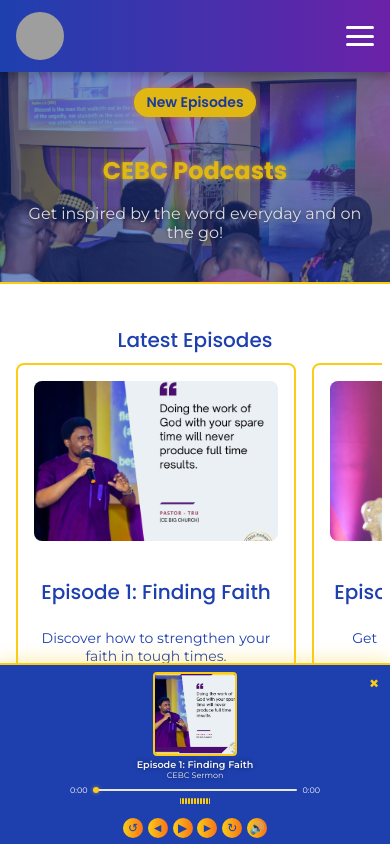
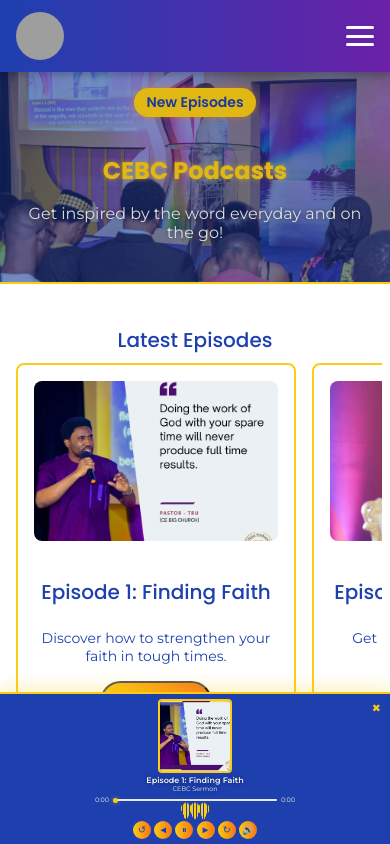
Before and after one commit to sophrone/cebigchurch, a Next.js app: page /podcast in a window 390 px wide. Both pictures are taken after a click on the button "Listen Now". Shown: the top 844 px of the page. Built offline with nearby package versions, Linux system fonts and the light colour scheme; grey boxes are pictures that could not be loaded.

Commit message:
Fix waveform sync and design, improve mobile controls in AudioPlayer

```diff
--- a/app/components/AudioPlayer.module.css
+++ b/app/components/AudioPlayer.module.css
@@ -5,7 +5,7 @@
   width: 100%;
   background: #1e40af;
   border-top: 2px solid #facc15;
-  padding: 0.4rem; /* Reduced padding for mobile */
+  padding: 0.3rem; /* Further reduced for mobile */
   text-align: center;
   box-shadow: 0 -4px 16px rgba(250, 204, 21, 0.3);
   z-index: 1000;
@@ -14,7 +14,7 @@
   display: flex;
   flex-direction: column;
   align-items: center;
-  gap: 0.3rem; /* Reduced gap for mobile */
+  gap: 0.2rem; /* Further reduced */
 }
 
 @media (min-width: 640px) {
@@ -28,12 +28,12 @@
 
 .closeButton {
   position: absolute;
-  top: 0.3rem;
-  right: 0.3rem;
+  top: 0.2rem;
+  right: 0.2rem;
   background: none;
   border: none;
   color: #facc15;
-  font-size: 1rem; /* Reduced for mobile */
+  font-size: 0.9rem; /* Further reduced */
   font-weight: 700;
   cursor: pointer;
   transition: transform 0.3s ease;
@@ -57,9 +57,9 @@
   display: flex;
   flex-direction: column;
   align-items: center;
-  gap: 0.3rem;
+  gap: 0.2rem;
   width: 100%;
-  max-width: 500px; /* Reduced width for better mobile fit */
+  max-width: 450px; /* Further reduced for mobile */
 }
 
 @media (min-width: 640px) {
@@ -76,7 +76,7 @@
   display: flex;
   flex-direction: column;
   align-items: center;
-  gap: 0.2rem; /* Reduced gap */
+  gap: 0.15rem;
 }
 
 @media (min-width: 640px) {
@@ -87,8 +87,8 @@
 }
 
 .artImage {
-  width: 80px; /* Reduced for mobile */
-  height: 80px;
+  width: 70px; /* Further reduced */
+  height: 70px;
   border: 2px solid #facc15;
   border-radius: 4px;
   object-fit: cover;
@@ -114,7 +114,7 @@
 
 .title {
   font-family: var(--font-montserrat), sans-serif;
-  font-size: 0.6rem; /* Reduced for mobile */
+  font-size: 0.5rem; /* Further reduced */
   font-weight: 600;
   color: #f3f4f6;
   text-shadow: 0 0 4px rgba(0, 0, 0, 0.5);
@@ -123,7 +123,7 @@
 
 .singer {
   font-family: var(--font-montserrat), sans-serif;
-  font-size: 0.5rem; /* Reduced for mobile */
+  font-size: 0.4rem; /* Further reduced */
   font-weight: 400;
   color: #f3f4f6;
   text-shadow: 0 0 4px rgba(0, 0, 0, 0.5);
@@ -143,9 +143,9 @@
   display: flex;
   flex-direction: column;
   align-items: center;
-  gap: 0.2rem; /* Reduced gap */
+  gap: 0.15rem;
   width: 100%;
-  max-width: 250px; /* Reduced for mobile */
+  max-width: 200px; /* Further reduced */
 }
 
 @media (min-width: 640px) {
@@ -158,15 +158,15 @@
 .progressContainer {
   display: flex;
   align-items: center;
-  gap: 0.2rem;
+  gap: 0.15rem;
   width: 100%;
 }
 
 .time {
   font-family: var(--font-montserrat), sans-serif;
-  font-size: 0.5rem; /* Reduced for mobile */
+  font-size: 0.4rem; /* Further reduced */
   color: #f3f4f6;
-  min-width: 15px; /* Reduced for mobile */
+  min-width: 12px; /* Further reduced */
   text-align: center;
 }
 
@@ -179,7 +179,7 @@
 
 .progressBar {
   flex: 1;
-  height: 2px; /* Reduced for mobile */
+  height: 2px;
   background: #e5e7eb;
   border-radius: 1px;
   cursor: pointer;
@@ -189,16 +189,16 @@
 
 .progressBar::-webkit-slider-thumb {
   appearance: none;
-  width: 6px; /* Reduced for mobile */
-  height: 6px;
+  width: 5px; /* Further reduced */
+  height: 5px;
   background: #facc15;
   border-radius: 50%;
   box-shadow: 0 0 4px rgba(250, 204, 21, 0.5);
 }
 
 .progressBar::-moz-range-thumb {
-  width: 6px;
-  height: 6px;
+  width: 5px;
+  height: 5px;
   background: #facc15;
   border-radius: 50%;
   box-shadow: 0 0 4px rgba(250, 204, 21, 0.5);
@@ -221,103 +221,44 @@
 .waveform {
   display: flex;
   justify-content: center;
-  gap: 0.5px;
-  height: 10px; /* Reduced for mobile */
+  gap: 0.4px; /* Adjusted for better spacing */
+  height: 8px; /* Further reduced */
 }
 
 @media (min-width: 640px) {
   .waveform {
     height: 20px;
+    gap: 0.5px;
   }
 }
 
 .wavePulse .waveBar {
-  animation: wavePulse 0.8s ease-in-out infinite alternate;
+  animation: wavePulse 0.6s ease-in-out infinite alternate; /* Faster cycle */
 }
 
 .waveBar {
   width: 1px;
   background: #facc15;
   border-radius: 0.5px;
-  height: 6px; /* Base height for mobile */
-  transform-origin: bottom; /* Pulse from bottom */
-}
-
-.waveBar:nth-child(1) {
-  animation-delay: 0.05s;
-}
-.waveBar:nth-child(2) {
-  animation-delay: 0.1s;
-}
-.waveBar:nth-child(3) {
-  animation-delay: 0.15s;
-}
-.waveBar:nth-child(4) {
-  animation-delay: 0.2s;
-}
-.waveBar:nth-child(5) {
-  animation-delay: 0.25s;
-}
-.waveBar:nth-child(6) {
-  animation-delay: 0.3s;
-}
-.waveBar:nth-child(7) {
-  animation-delay: 0.35s;
-}
-.waveBar:nth-child(8) {
-  animation-delay: 0.4s;
-}
-.waveBar:nth-child(9) {
-  animation-delay: 0.45s;
-}
-.waveBar:nth-child(10) {
-  animation-delay: 0.5s;
-}
-.waveBar:nth-child(11) {
-  animation-delay: 0.55s;
-}
-.waveBar:nth-child(12) {
-  animation-delay: 0.6s;
-}
-.waveBar:nth-child(13) {
-  animation-delay: 0.65s;
-}
-.waveBar:nth-child(14) {
-  animation-delay: 0.7s;
-}
-.waveBar:nth-child(15) {
-  animation-delay: 0.75s;
-}
-.waveBar:nth-child(16) {
-  animation-delay: 0.8s;
-}
-.waveBar:nth-child(17) {
-  animation-delay: 0.85s;
-}
-.waveBar:nth-child(18) {
-  animation-delay: 0.9s;
-}
-.waveBar:nth-child(19) {
-  animation-delay: 0.95s;
-}
-.waveBar:nth-child(20) {
-  animation-delay: 1s;
+  height: 4px; /* Base height */
+  transform-origin: bottom;
 }
 
 @media (min-width: 640px) {
   .waveBar {
     width: 1px;
-    height: 8px; /* Base height for desktop */
+    height: 6px;
   }
 }
 
 .controlButtons {
   display: flex;
   align-items: center;
-  gap: 0.3rem; /* Reduced gap for mobile */
-  margin-top: 0.3rem;
-  flex-wrap: wrap; /* Allow wrapping to fit volume button */
+  gap: 0.2rem; /* Further reduced */
+  margin-top: 0.2rem;
+  flex-wrap: wrap;
   justify-content: center;
+  max-width: 100%; /* Ensure full width usage */
 }
 
 @media (min-width: 640px) {
@@ -330,13 +271,13 @@
 
 .controlButton {
   font-family: var(--font-poppins), sans-serif;
-  font-size: 0.75rem; /* Reduced for mobile */
+  font-size: 0.6rem; /* Further reduced */
   color: #1e40af;
   background: linear-gradient(90deg, #facc15, #f97316);
   border: none;
   border-radius: 50%;
-  width: 20px; /* Reduced for mobile */
-  height: 20px;
+  width: 18px; /* Further reduced */
+  height: 18px;
   display: flex;
   justify-content: center;
   align-items: center;
@@ -357,27 +298,27 @@
 }
 
 .volumeBar {
-  height: 2px; /* Reduced for mobile */
+  height: 2px;
   background: #e5e7eb;
   border-radius: 1px;
   cursor: pointer;
   appearance: none;
   -webkit-appearance: none;
-  width: 60px; /* Reduced for mobile */
+  width: 50px; /* Further reduced */
 }
 
 .volumeBar::-webkit-slider-thumb {
   appearance: none;
-  width: 6px;
-  height: 6px;
+  width: 5px;
+  height: 5px;
   background: #facc15;
   border-radius: 50%;
   box-shadow: 0 0 4px rgba(250, 204, 21, 0.5);
 }
 
 .volumeBar::-moz-range-thumb {
-  width: 6px;
-  height: 6px;
+  width: 5px;
+  height: 5px;
   background: #facc15;
   border-radius: 50%;
   box-shadow: 0 0 4px rgba(250, 204, 21, 0.5);
@@ -416,9 +357,9 @@
 
 @keyframes wavePulse {
   0% {
-    transform: scaleY(0.5);
+    transform: scaleY(0.3);
   }
   100% {
-    transform: scaleY(1.5);
+    transform: scaleY(1.7);
   }
 }
--- a/app/components/AudioPlayer.tsx
+++ b/app/components/AudioPlayer.tsx
@@ -37,13 +37,16 @@ export default function AudioPlayer({ title, audioSrc, imageSrc, onCloseComplete
     audio.addEventListener("loadedmetadata", setAudioData);
     audio.addEventListener("timeupdate", setAudioTime);
 
-    if (isOpen) {
+    if (isOpen && !isPlaying) {
       audio.volume = volume;
-      audio.play().catch((error) => {
-        console.warn("Auto-play blocked by browser:", error);
-        setIsPlaying(false);
-      });
-    } else {
+      audio
+        .play()
+        .then(() => setIsPlaying(true))
+        .catch((error) => {
+          console.warn("Auto-play blocked by browser:", error);
+          setIsPlaying(false);
+        });
+    } else if (!isOpen) {
       audio.pause();
       setIsPlaying(false);
     }
@@ -61,10 +64,13 @@ export default function AudioPlayer({ title, audioSrc, imageSrc, onCloseComplete
     if (audio) {
       if (isPlaying) {
         audio.pause();
+        setIsPlaying(false);
       } else {
-        audio.play().catch((error) => console.error("Play failed:", error));
+        audio
+          .play()
+          .then(() => setIsPlaying(true))
+          .catch((error) => console.error("Play failed:", error));
       }
-      setIsPlaying(!isPlaying);
     }
   };
 
@@ -146,8 +152,8 @@ export default function AudioPlayer({ title, audioSrc, imageSrc, onCloseComplete
           <Image
             src={imageSrc}
             alt={title}
-            width={100}
-            height={100}
+            width={80}
+            height={80}
             className={styles.artImage}
             onError={(e) => {
               console.error(`Failed to load image: ${imageSrc}`);
@@ -174,7 +180,11 @@ export default function AudioPlayer({ title, audioSrc, imageSrc, onCloseComplete
           </div>
           <div className={`${styles.waveform} ${isPlaying ? styles.wavePulse : ""}`}>
             {[...Array(20)].map((_, i) => (
-              <div key={i} className={styles.waveBar} />
+              <div
+                key={i}
+                className={styles.waveBar}
+                style={{ height: `${4 + Math.abs(Math.sin(i * 0.5 + currentTime)) * 8}px` }}
+              />
             ))}
           </div>
         </div>
```
